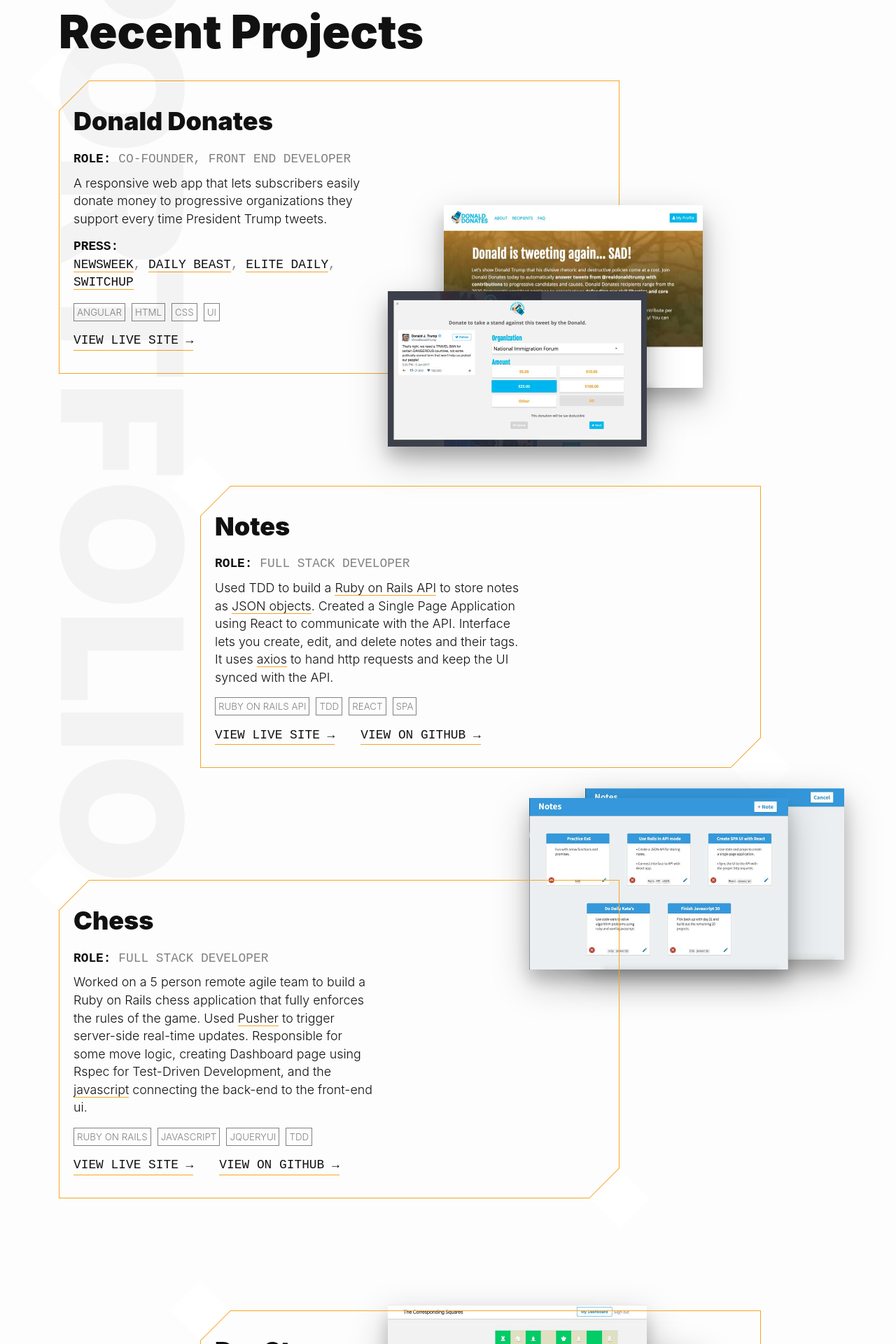
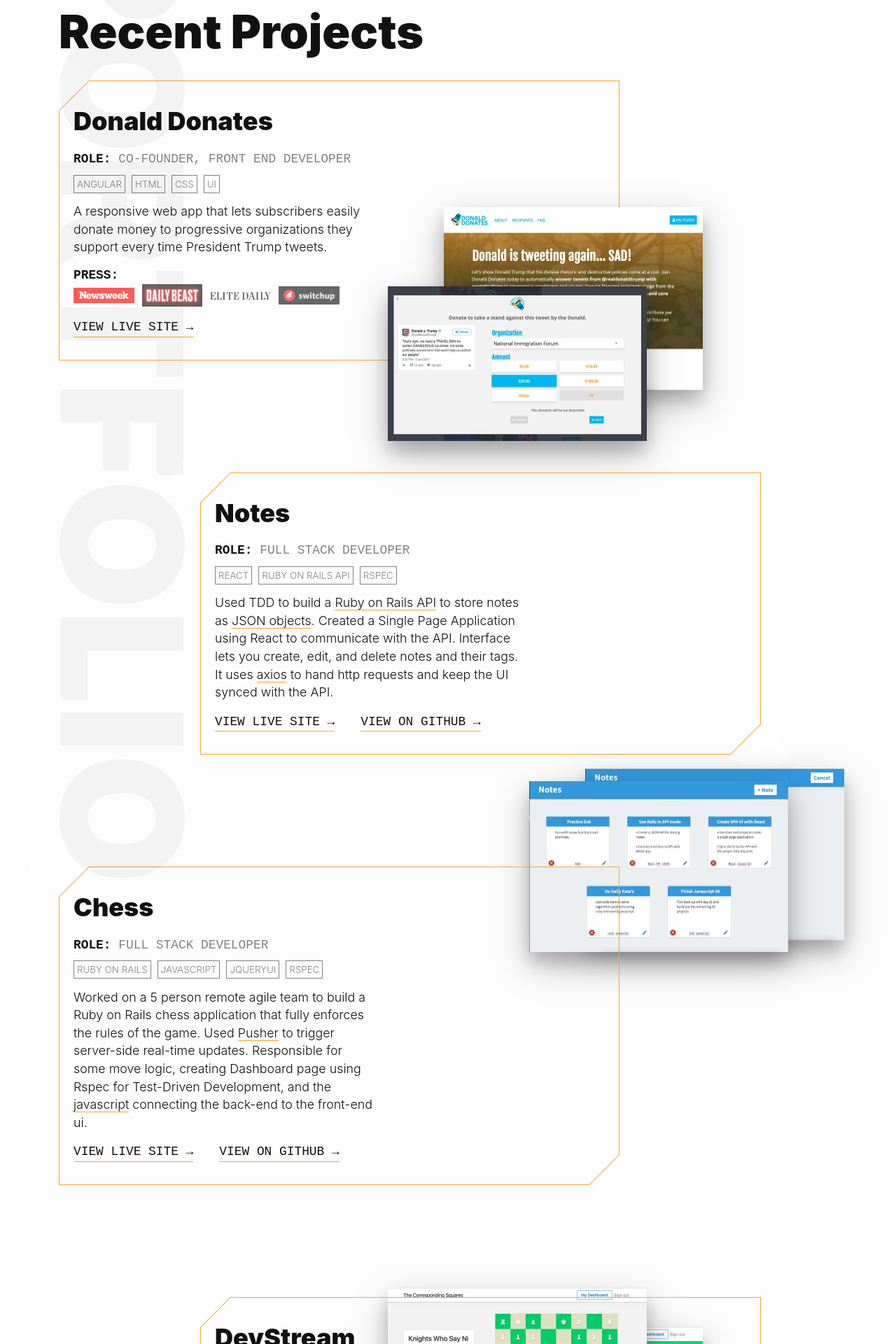
Before and after one commit to jwmunn/jwmunn.github.io, a Jekyll site: the page built from index.html, in a window 1280 px wide. Shown: the part 751-2671 px from the top of the page at 70% size. Built offline with Jekyll 4.4.1, drawn with Linux system fonts in a browser that asks for light colours; some of the changed text lies outside the part shown.

Commit message:
Updated card layout and added press logos.

```diff
--- a/_sass/_homepage.scss
+++ b/_sass/_homepage.scss
@@ -338,6 +338,22 @@
    }
 }
 
+.press img {
+  width: 20%;
+  height: auto;
+}
+
+.press a {
+  text-decoration: none;
+  border: none;
+  opacity: .65;
+  transition: all .2s ease;
+}
+
+.press a:hover {
+  opacity: 1;
+}
+
 p {
   font-weight: 300;
 }
--- a/index.html
+++ b/index.html
@@ -33,18 +33,30 @@
       <div class="text">
         <h3>Donald Donates</h3>
         <h4><strong>Role:</strong> Co-founder, Front End Developer</h4>
-        <p>A responsive web app that lets subscribers easily donate money to progressive organizations they support every time President Trump&nbsp;tweets. </p>
-        <p>
-        <h4><strong>Press:</strong><br /><a href="http://bit.ly/DonaldDonates">Newsweek</a>,
-        <a href="http://www.thedailybeast.com/donald-donates-lets-you-donate-to-causes-trump-hates-every-time-he-tweets">Daily&nbsp;Beast</a>,
-        <a href="http://elitedaily.com/news/politics/hate-trumps-tweets-new-app-turns-weapon/1911594/">Elite&nbsp;Daily</a>,
-        <a href="https://www.switchup.org/blog/student-spotlight-justin-munn-on-his-successful-app-donald-donates">Switchup</a></h4>
-        </p>
         <p>
           <span class="badge">Angular</span>
           <span class="badge">HTML</span>
           <span class="badge">CSS</span>
           <span class="badge">UI</span>
+        </p>
+        <p>A responsive web app that lets subscribers easily donate money to progressive organizations they support every time President Trump&nbsp;tweets. </p>
+        <p>
+          <h4 class="press">
+            <strong>Press:</strong>
+            <br />
+            <a href="http://bit.ly/DonaldDonates" target="blank">
+              <img src="images/logos/Newsweek_Logo.svg" alt="Newsweek Logo" />
+            </a>
+            <a href="http://www.thedailybeast.com/donald-donates-lets-you-donate-to-causes-trump-hates-every-time-he-tweets" target="blank">
+              <img src="images/logos/dailybeast-logo.png" alt="The Daily Beast Logo" />
+            </a>
+            <a href="http://elitedaily.com/news/politics/hate-trumps-tweets-new-app-turns-weapon/1911594/" target="blank">
+              <img src="images/logos/Elite_Daily_logo.svg" alt="Elite Daily Logo" />
+            </a>
+            <a href="https://www.switchup.org/blog/student-spotlight-justin-munn-on-his-successful-app-donald-donates" target="blank">
+              <img src="images/logos/switchup-logo.png" alt="Switchup Logo" />
+            </a>
+          </h4>
         </p>
         <a href="https://donalddonates.com/" class="link">View Live Site &rarr;</a>
       </div>
@@ -60,13 +72,12 @@
       <div class="text">
         <h3>Notes</h3>
         <h4><strong>Role:</strong> Full Stack Developer</h4>
+        <p>
+          <span class="badge">React</span>
+          <span class="badge">Ruby on Rails API</span>
+          <span class="badge">RSPEC</span>
+        </p>
         <p>Used TDD to build a <a href="https://github.com/jwmunn/notes-rails-api">Ruby on Rails API</a> to store notes as <a href="https://notes-rails-api.herokuapp.com/">JSON objects</a>. Created a Single Page Application using React to communicate with the API. Interface lets you create, edit, and delete notes and their tags. It uses <a href="https://www.npmjs.com/package/axios">axios</a> to hand http requests and keep the UI synced with the API.</p>
-        <p>
-          <span class="badge">Ruby on Rails API</span>
-          <span class="badge">TDD</span>
-          <span class="badge">React</span>
-          <span class="badge">SPA</span>
-        </p>
         <a href="https://notes-react-app.herokuapp.com/" class="link">View Live Site &rarr;</a>
         <a href="https://github.com/jwmunn/notes-react-app" class="link">View on Github &rarr;</a>
       </div>
@@ -82,13 +93,14 @@
       <div class="text">
         <h3>Chess</h3>
         <h4><strong>Role:</strong> Full Stack Developer</h4>
-        <p>Worked on a 5 person remote agile team to build a Ruby on Rails chess application that fully enforces the rules of the game. Used <a href="https://pusher.com/">Pusher</a> to trigger server-side real-time updates. Responsible for some move logic, creating Dashboard page using Rspec for Test-Driven Development, and the <a href="https://github.com/TheCorrespondingSquares/chess-app/blob/master/app/assets/javascripts/games.js">javascript</a> connecting the back-end to the front-end ui.</p>
         <p>
           <span class="badge">Ruby on Rails</span>
           <span class="badge">Javascript</span>
           <span class="badge">jQueryUI</span>
-          <span class="badge">TDD</span>
+          <span class="badge">RSPEC</span>
         </p>
+        <p>Worked on a 5 person remote agile team to build a Ruby on Rails chess application that fully enforces the rules of the game. Used <a href="https://pusher.com/">Pusher</a> to trigger server-side real-time updates. Responsible for some move logic, creating Dashboard page using Rspec for Test-Driven Development, and the <a href="https://github.com/TheCorrespondingSquares/chess-app/blob/master/app/assets/javascripts/games.js">javascript</a> connecting the back-end to the front-end ui.</p>
+
         <a href="https://chess-tcs.herokuapp.com/" class="link">View Live Site &rarr;</a>
         <a href="https://github.com/TheCorrespondingSquares/chess-app" class="link">View on Github &rarr;</a>
       </div>
@@ -104,13 +116,14 @@
       <div class="text">
         <h3>DevStream</h3>
         <h4><strong>Role:</strong> Full Stack Developer</h4>
-        <p>A two sided video streaming marketplace platform, featuring credit card payment capabilities, user role management, complex user interfaces and advanced database relationships. Showcases talks I've given on <a href="https://www.youtube.com/watch?v=_BExVBrdNpQ">HTML Emails</a> and <a href="https://www.youtube.com/watch?v=qD07inTBtOY">Sass</a>.</p>
         <p>
           <span class="badge">Ruby on Rails</span>
           <span class="badge">Javascript</span>
           <span class="badge">Stripe API</span>
           <span class="badge">jQueryUI</span>
         </p>
+        <p>A two sided video streaming marketplace platform, featuring credit card payment capabilities, user role management, complex user interfaces and advanced database relationships. Showcases talks I've given on <a href="https://www.youtube.com/watch?v=_BExVBrdNpQ">HTML Emails</a> and <a href="https://www.youtube.com/watch?v=qD07inTBtOY">Sass</a>.</p>
+
         <a href="https://flixter-justin-munn.herokuapp.com/" class="link">View Live Site &rarr;</a>
         <a href="https://github.com/jwmunn/flixter" class="link">View on Github &rarr;</a>
       </div>
@@ -126,12 +139,13 @@
       <div class="text">
         <h3>Brewster</h3>
         <h4><strong>Role:</strong> Full Stack Developer</h4>
-        <p>A Ruby on Rails Yelp clone that integrates with the Mapbox API and includes features like user comments, star ratings, image uploading, and user authentication for reviewing breweries around Seattle.</p>
         <p>
           <span class="badge">Ruby on Rails</span>
           <span class="badge">Mapbox API</span>
           <span class="badge">Amazon S3</span>
         </p>
+        <p>A Ruby on Rails Yelp clone that integrates with the Mapbox API and includes features like user comments, star ratings, image uploading, and user authentication for reviewing breweries around Seattle.</p>
+
         <a href="https://brewster-seattle.herokuapp.com/" class="link">View Live Site &rarr;</a>
         <a href="https://github.com/jwmunn/nomster" class="link">View on Github &rarr;</a>
       </div>
@@ -147,13 +161,13 @@
       <div class="text">
         <h3>Grammable</h3>
         <h4><strong>Role:</strong> Full Stack Developer</h4>
-        <p>An instagram clone built using RSpec for test driven development in ruby. Includes AWS S3 image uploading and user authentication.</p>
         <p>
           <span class="badge">Ruby on Rails</span>
+          <span class="badge">Amazon S3</span>
           <span class="badge">RSpec</span>
-          <span class="badge">Amazon S3</span>
-          <span class="badge">TDD</span>
         </p>
+        <p>An instagram clone built using RSpec for test driven development in ruby. Includes AWS S3 image uploading and user authentication.</p>
+
         <a href="https://grammable-justin-munn.herokuapp.com/" class="link">View Live Site &rarr;</a>
         <a href="https://github.com/jwmunn/grammable" class="link">View on Github &rarr;</a>
       </div>
@@ -169,12 +183,12 @@
       <div class="text">
         <h3>Muir Words</h3>
         <h4><strong>Role:</strong> Full Stack Developer</h4>
-        <p>A database-powered quote generator that displays random John Muir quotes and allows user input. Built with a mobile-first design, using the Ruby on Rails framework, HTML and CSS.</p>
         <p>
           <span class="badge">Ruby on Rails</span>
-          <span class="badge">HTML</span>
           <span class="badge">Sass</span>
         </p>
+        <p>A database-powered quote generator that displays random John Muir quotes and allows user input. Built with a mobile-first design, using the Ruby on Rails framework, HTML and CSS.</p>
+
         <a href="https://muir-words-justin-munn.herokuapp.com/" class="link">View Live Site &rarr;</a>
         <a href="https://github.com/jwmunn/muir-words" class="link">View on Github &rarr;</a>
       </div>
@@ -190,14 +204,13 @@
       <div class="text">
         <h3>Pathfinder</h3>
         <h4><strong>Role:</strong> Co-founder, Front-End Developer</h4>
-        <p>A responsive web app to build and save custom thru-hikes and loops. It also consolidates all the info you need to get to the trailhead: Weather, Directions, Photos, Reviews, Elevation, Mileage and Permit Info.</p>
         <p>
-          <span class="badge">Angular</span>
           <span class="badge">HTML</span>
           <span class="badge">CSS</span>
           <span class="badge">UI</span>
           <span class="badge">Branding</span>
         </p>
+        <p>A responsive web app to build and save custom thru-hikes and loops. It also consolidates all the info you need to get to the trailhead: Weather, Directions, Photos, Reviews, Elevation, Mileage and Permit Info.</p>
         <a href="http://pathfinderhikes.com/" class="link">View Sign Up Site &rarr;</a>
       </div>
       <div class="image">
```
Also changed, not shown: images/logos/Elite_Daily_logo.svg (added), images/logos/Newsweek_Logo.svg (added), images/logos/dailybeast-logo.png (added), images/logos/switchup-logo.png (added), 1 other file.
